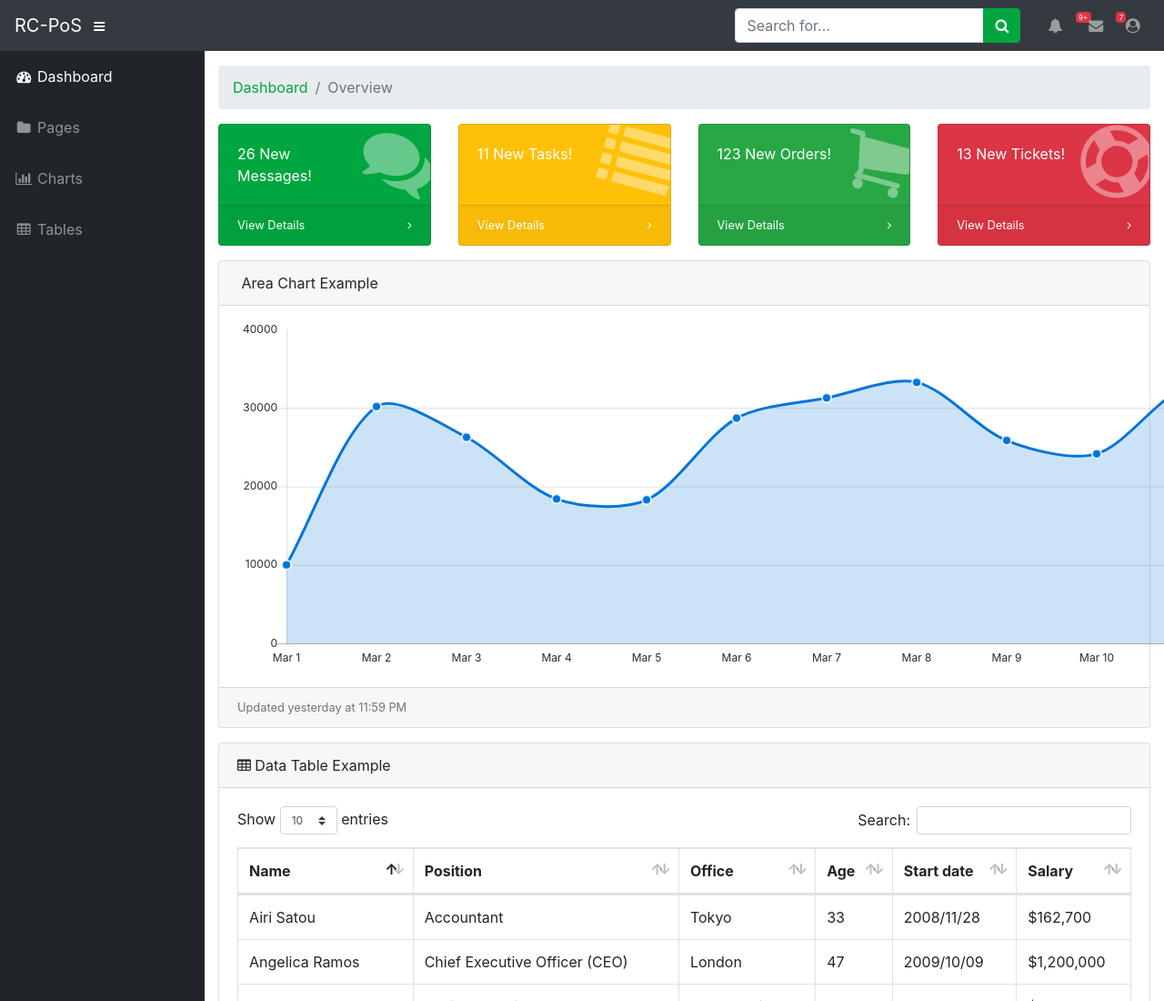
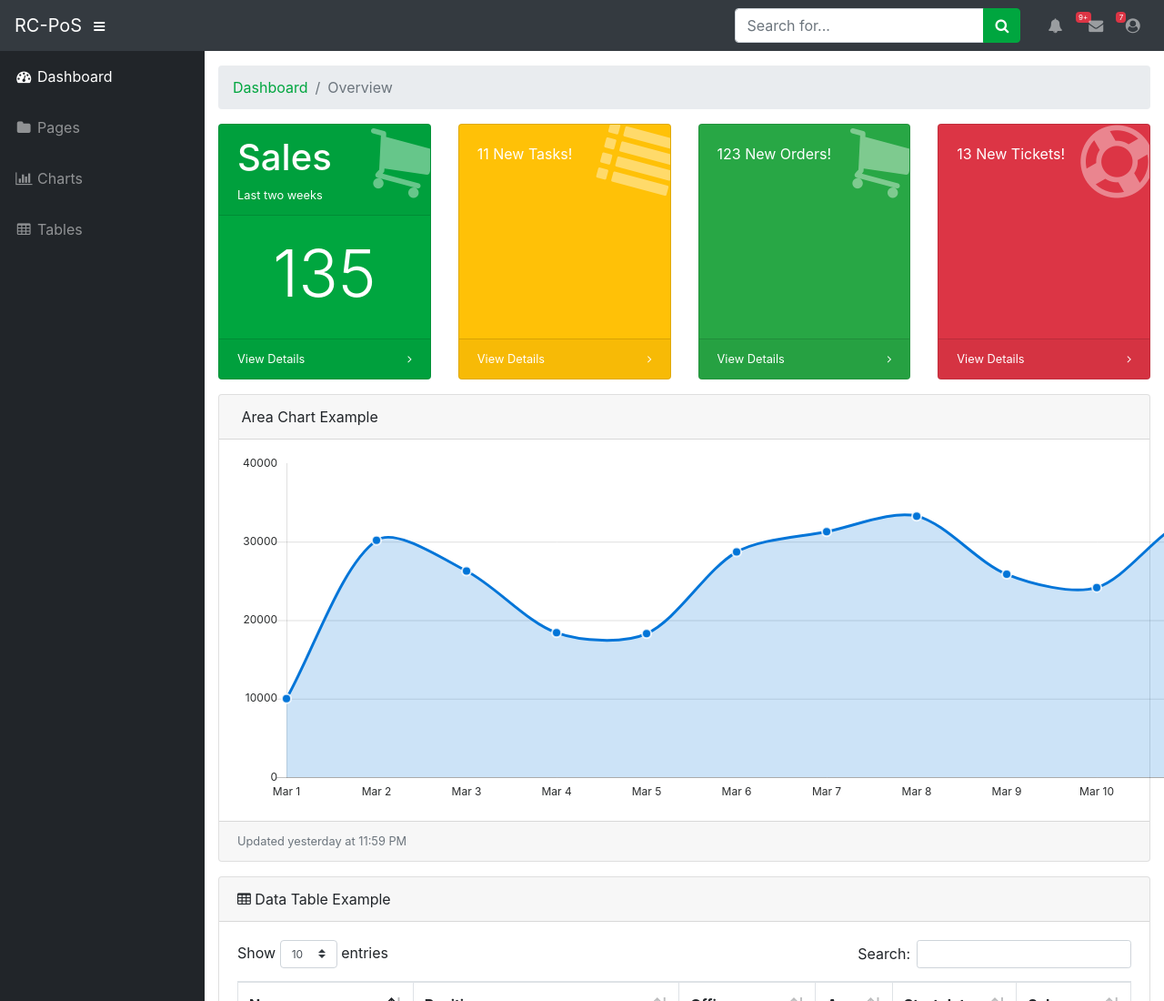
Before and after one commit to ranajahanzaib/rc-pos, a website with bundled scripts: page src/index.html in a window 1280 px wide. Shown: the top 1100 px of the page at 91% size. Built offline with nearby package versions, Linux system fonts and the light colour scheme; some icons are missing; files whose address does not match are found by name.

Commit message:
:sagittarius:

```diff
--- a/src/index.html
+++ b/src/index.html
@@ -117,11 +117,17 @@
           <div class="row">
             <div class="col-xl-3 col-sm-6 mb-3">
               <div class="card text-white bg-primary o-hidden h-100">
+                <div class="card-header">
+                  <h1>Sales</h1>
+                  <small class="float-left">Last two weeks</small>
+                </div>
                 <div class="card-body">
                   <div class="card-body-icon">
-                    <i class="fa fa-fw fa-comments"></i>
+                    <i class="fa fa-fw fa-shopping-cart"></i>
                   </div>
-                  <div class="mr-5">26 New Messages!</div>
+                  <div class="card-text">
+                    <h1 class="text-center display-3">135</h1>
+                  </div>
                 </div>
                 <a class="card-footer text-white clearfix small z-1" href="#">
                   <span class="float-left">View Details</span>
```
